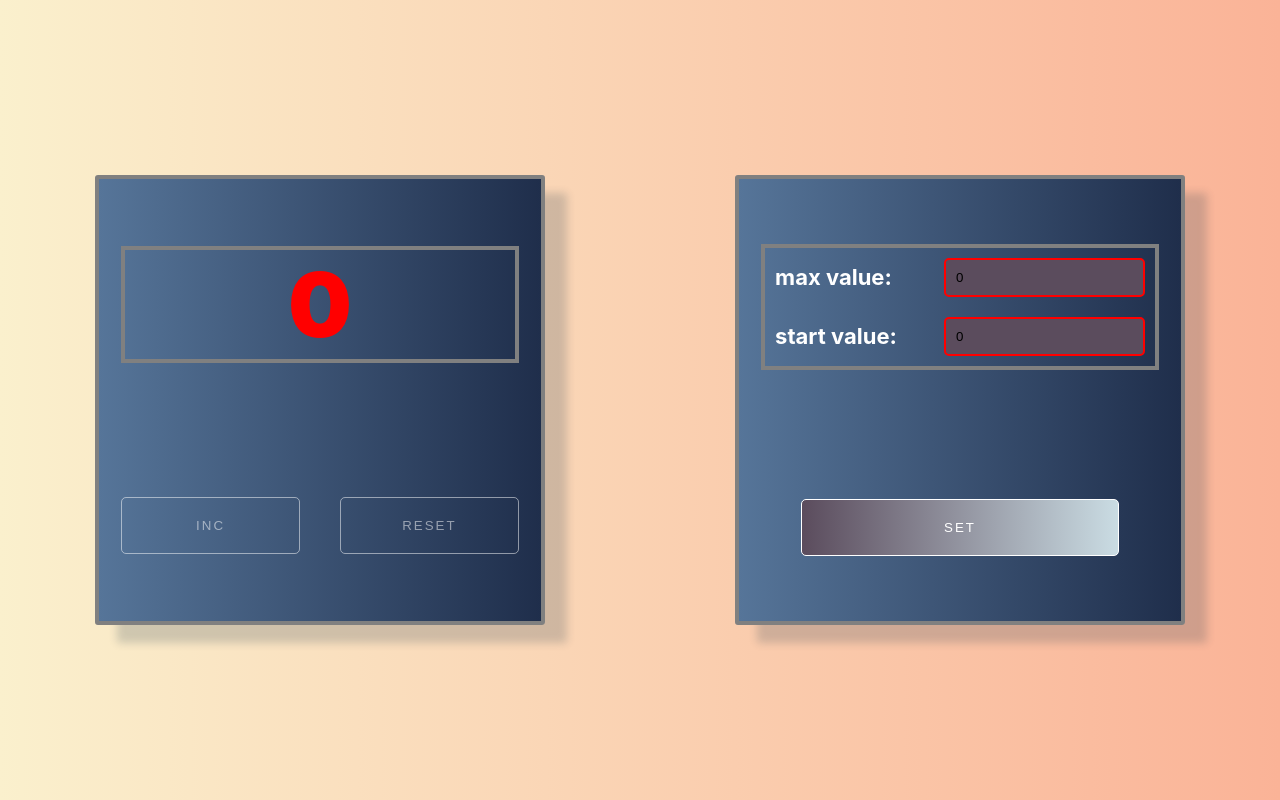
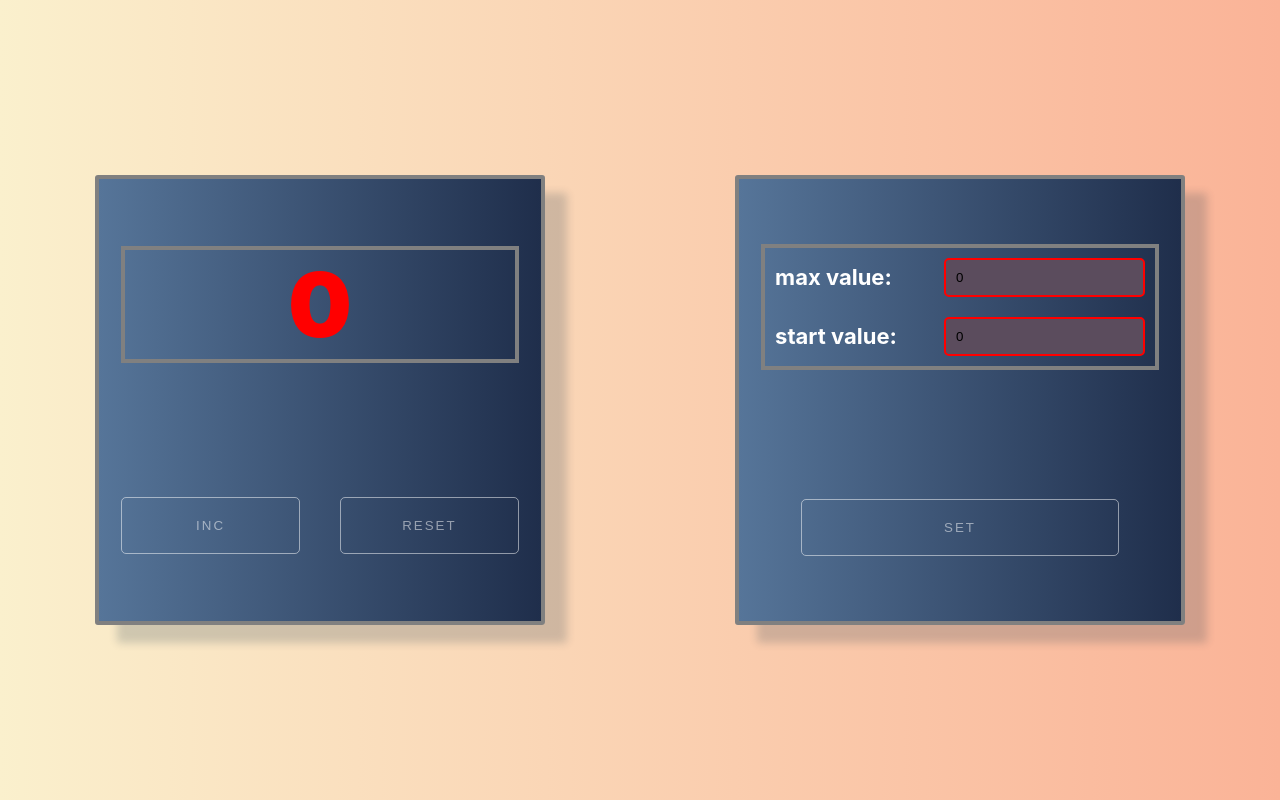
Before and after one commit to AlexeyKrop/count.github.io, a React (Create React App) app: page / in a window 1280 px wide. Built offline with nearby package versions, Linux system fonts and the light colour scheme.

Commit message:
fix button

```diff
--- a/src/App.tsx
+++ b/src/App.tsx
@@ -49,7 +49,6 @@ function App() {
   }
   const getResetICount = () => {
     setCount(startValue);
-
   }
   const onClickSetValue = () => {
     if (startValue < maxValue) {
@@ -72,7 +71,7 @@ function App() {
           <SetDisplay maxValue={maxValue} startValue={startValue} getStartValue={getStartValue}
                       getMaxValue={getMaxValue}/>
           <div className="button__group button__group_settings">
-            <Button disabled={startValue > maxValue} name={'Set'} callBack={onClickSetValue}/>
+            <Button disabled={startValue >= maxValue} name={'Set'} callBack={onClickSetValue}/>
           </div>
         </div>
       </div>
```
